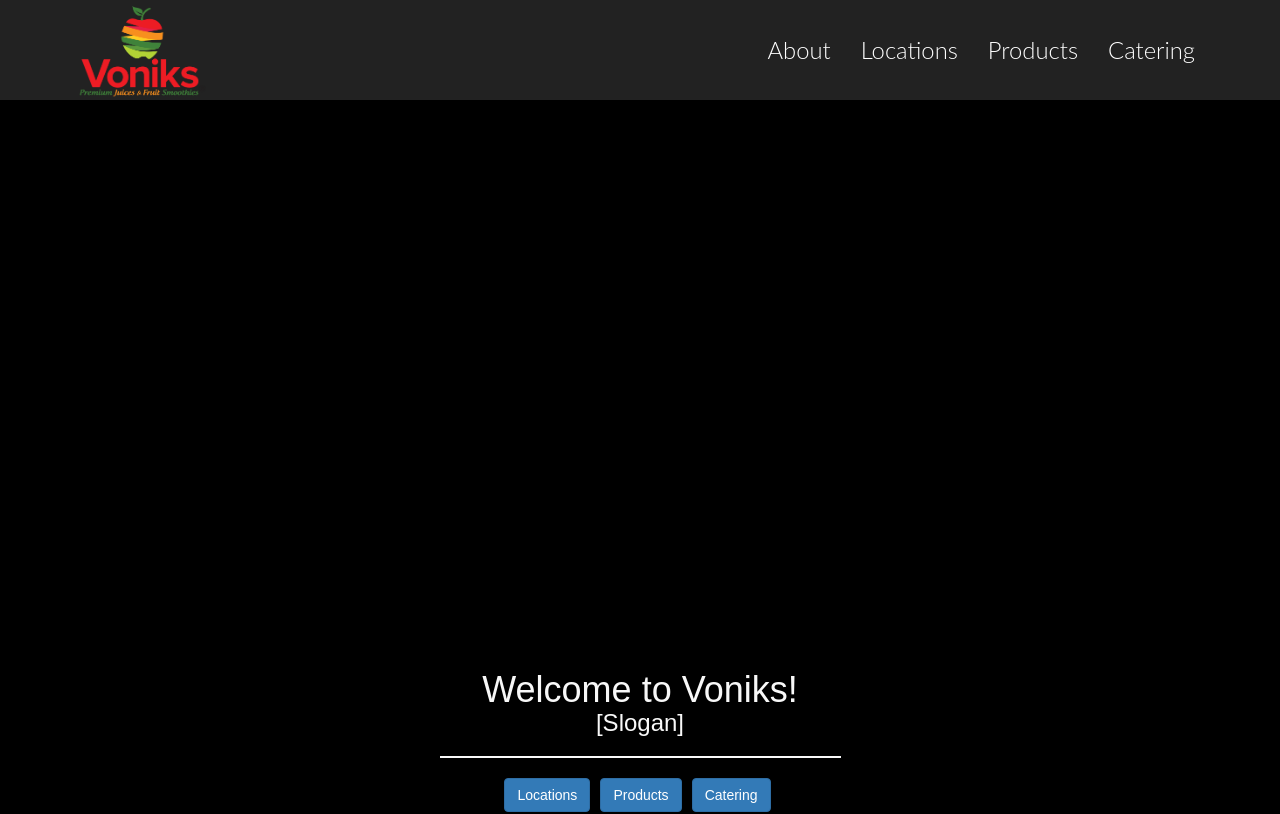
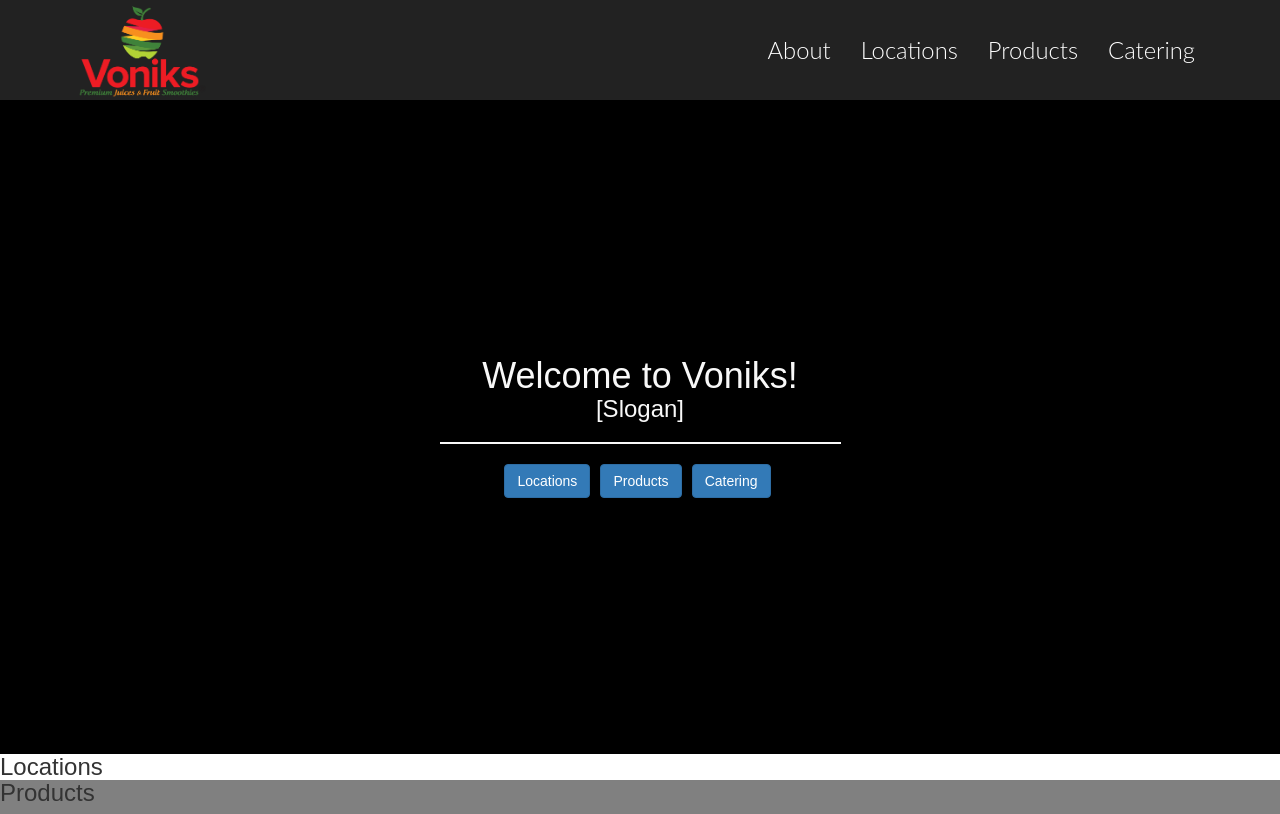
Before and after one commit to Voniks/Voniks, a React (Create React App) app: page / in a window 1280 px wide. Shown: the top 814 px of the page. Built offline with nearby package versions, Linux system fonts and the light colour scheme.

Commit message:
bug/padding for splash page

```diff
--- a/src/styles/App.css
+++ b/src/styles/App.css
@@ -23,11 +23,8 @@
   background-size: cover;
   background: black no-repeat center center;
   color: #f8f8f8;
+  padding: 20% 0;
   text-align: center;
-}
-
-.landing {
-  margin: 50% 0;
 }
 
 .landing-divider {
```
